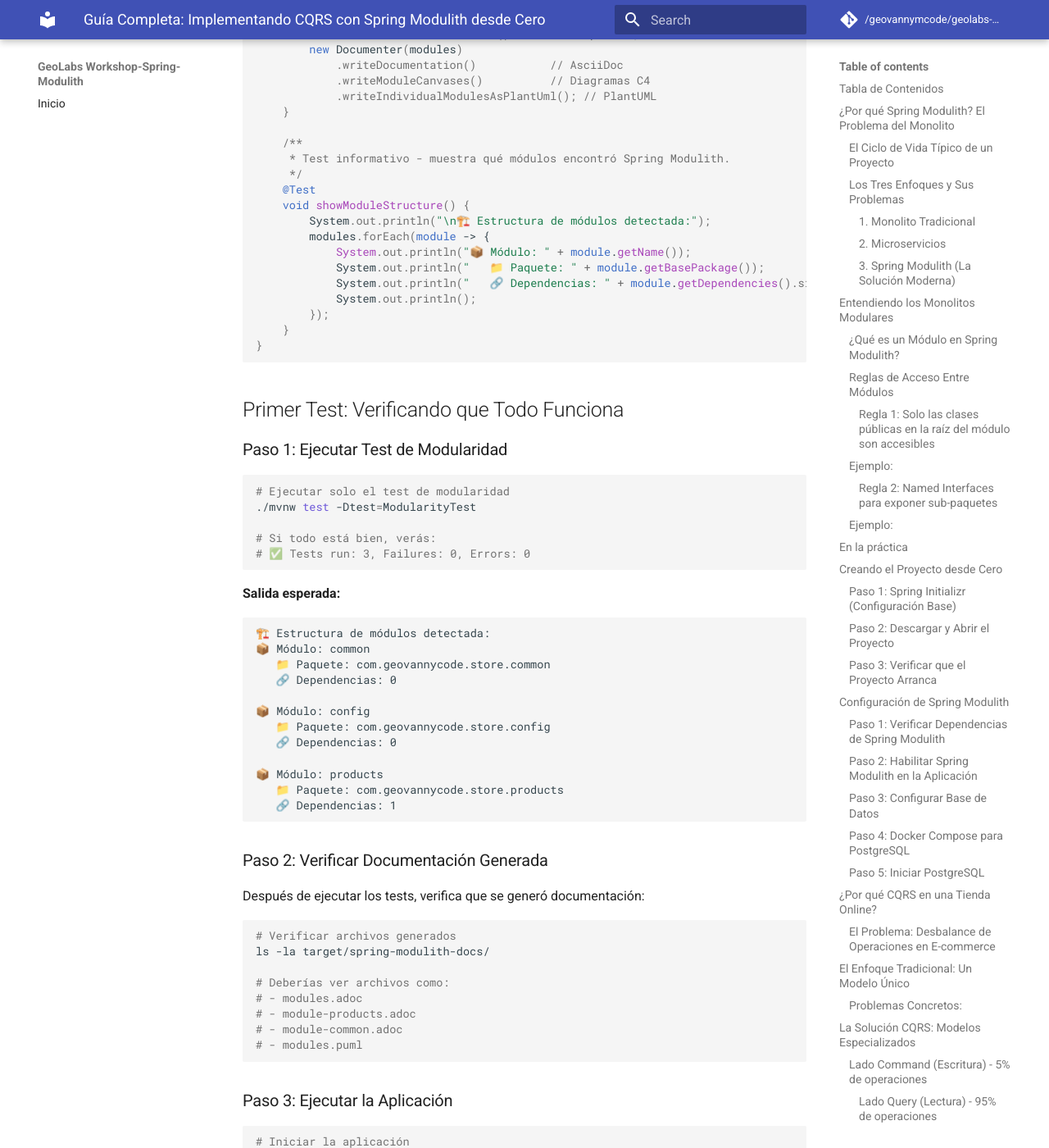
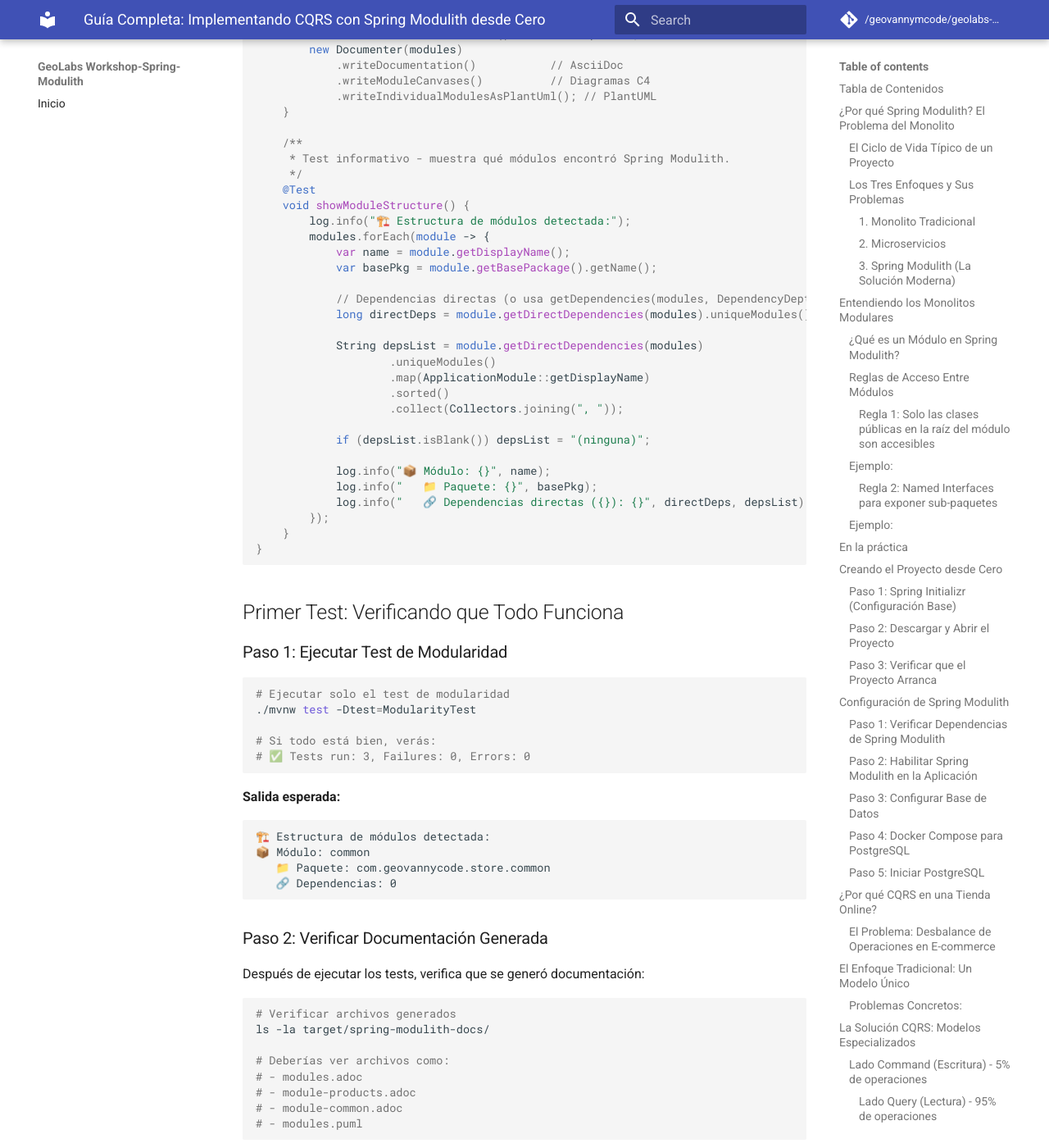
Before and after one commit to geovannymcode/geolabs-spring-modulith.github.io, an MkDocs documentation site: the page built from docs/spring_modulith_part_1.md, in a window 1280 px wide and 1400 px high, scrolled down 17406 px. Shown: the whole window at 82% size. Built offline with MkDocs 1.6.1 and Material for MkDocs 9.7.7, drawn with Linux system fonts in a browser that asks for light colours; comment, search, counter and statistics services are not loaded.

Commit message:
Commit retroactivo

````diff
--- a/docs/spring_modulith_part_1.md
+++ b/docs/spring_modulith_part_1.md
@@ -806,12 +806,25 @@ class ModularityTest {
      */
     @Test
     void showModuleStructure() {
-        System.out.println("\n🏗️ Estructura de módulos detectada:");
+        log.info("🏗️ Estructura de módulos detectada:");
         modules.forEach(module -> {
-            System.out.println("📦 Módulo: " + module.getName());
-            System.out.println("   📁 Paquete: " + module.getBasePackage());
-            System.out.println("   🔗 Dependencias: " + module.getDependencies().size());
-            System.out.println();
+            var name = module.getDisplayName();
+            var basePkg = module.getBasePackage().getName();
+
+            // Dependencias directas (o usa getDependencies(modules, DependencyDepth.DIRECT, ...) si prefieres)
+            long directDeps = module.getDirectDependencies(modules).uniqueModules().count();
+
+            String depsList = module.getDirectDependencies(modules)
+                    .uniqueModules()
+                    .map(ApplicationModule::getDisplayName)
+                    .sorted()
+                    .collect(Collectors.joining(", "));
+
+            if (depsList.isBlank()) depsList = "(ninguna)";
+
+            log.info("📦 Módulo: {}", name);
+            log.info("   📁 Paquete: {}", basePkg);
+            log.info("   🔗 Dependencias directas ({}): {}", directDeps, depsList);
         });
     }
 }
@@ -835,15 +848,16 @@ class ModularityTest {
 📦 Módulo: common
    📁 Paquete: com.geovannycode.store.common
    🔗 Dependencias: 0
+```
 
-📦 Módulo: config
+<!-- 📦 Módulo: config
    📁 Paquete: com.geovannycode.store.config
    🔗 Dependencias: 0
 
 📦 Módulo: products
    📁 Paquete: com.geovannycode.store.products
    🔗 Dependencias: 1
-```
+-->
 
 ### Paso 2: Verificar Documentación Generada
 
````
